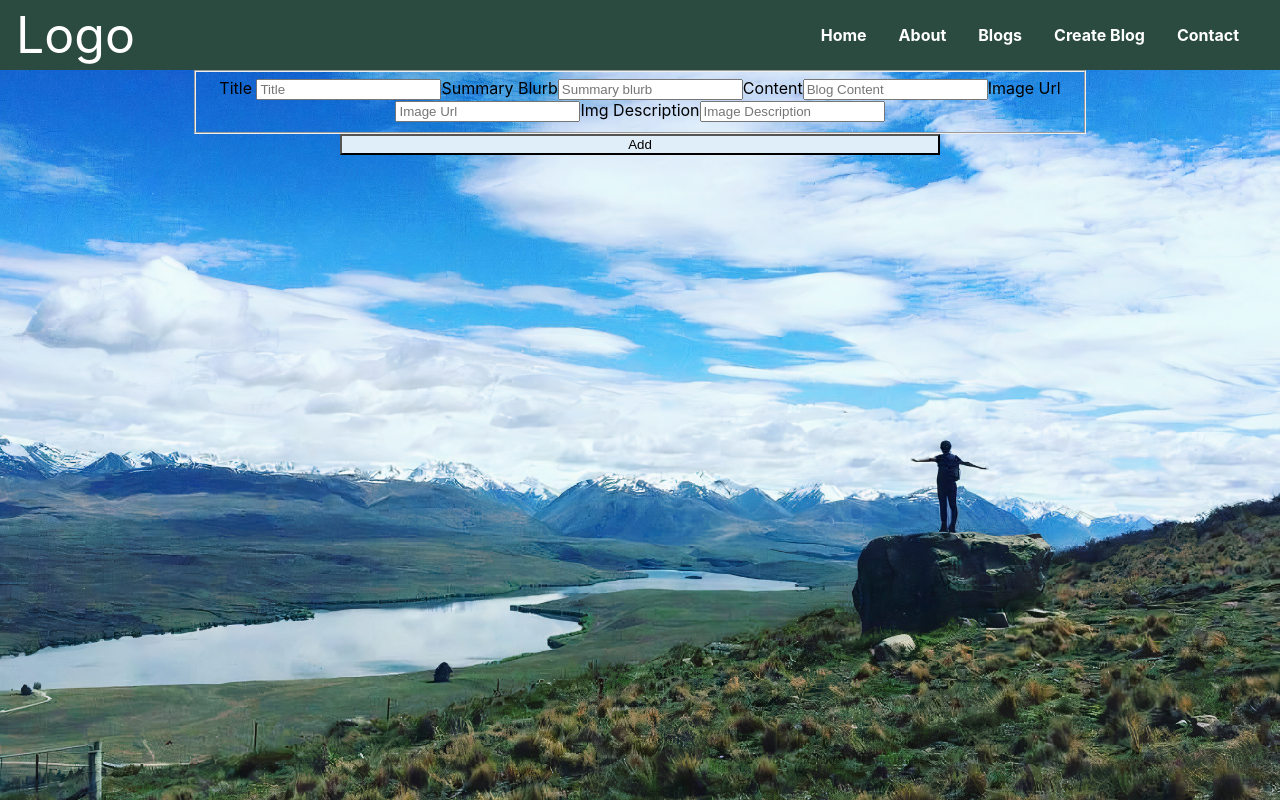
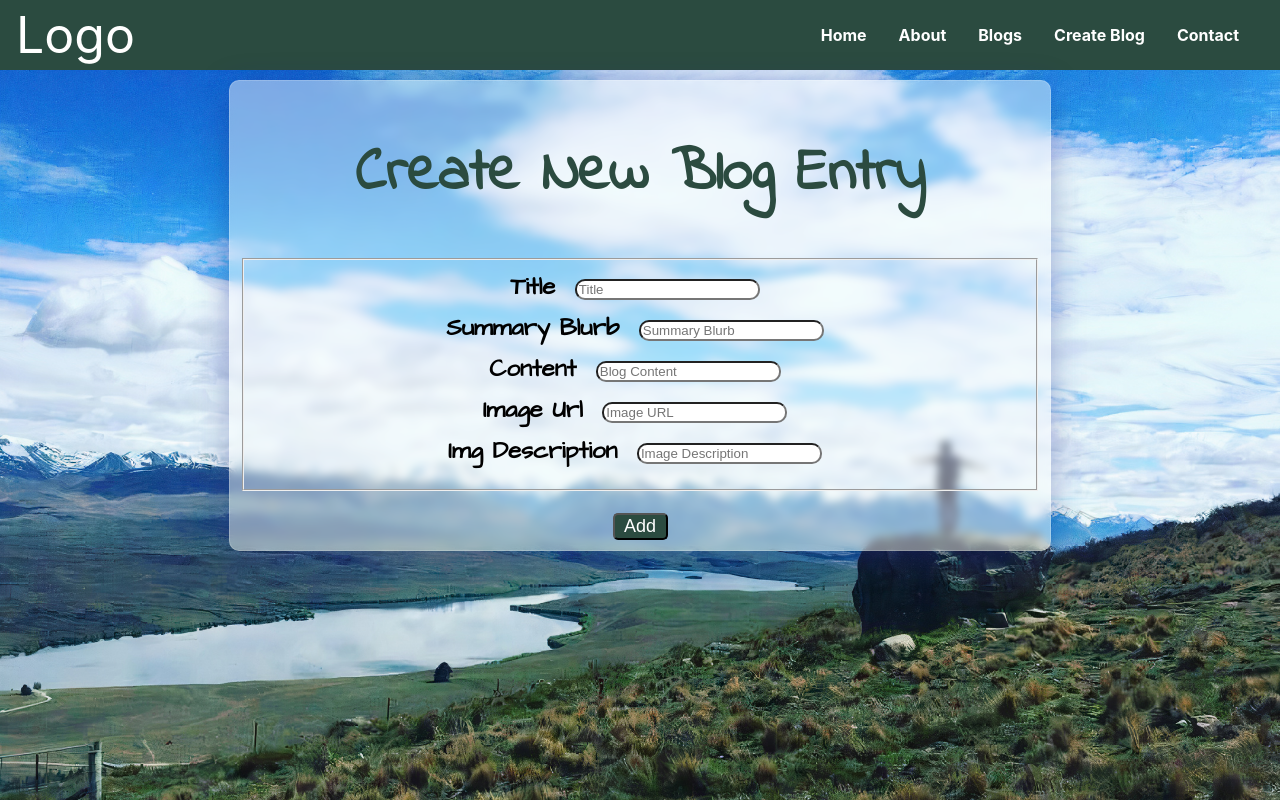
Before and after one commit to GabyC0/blog, a React (Create React App) app in the folder client/: page /create in a window 1280 px wide. Built offline with nearby package versions, Linux system fonts and the light colour scheme; a web font is replaced by a local one.

Commit message:
contact added

```diff
--- a/client/src/App.css
+++ b/client/src/App.css
@@ -36,7 +36,7 @@ body {
   font-size: large;
 }
 
-.blogItem, .about {
+.blogItem, .about, .form, .contactMe{
   background: rgba( 255, 255, 255, 0.45 );
   box-shadow: 0 8px 32px 0 rgba( 31, 38, 135, 0.37 );
   backdrop-filter: blur( 4px );
@@ -51,23 +51,18 @@ body {
   width: 800px;
 }
 
-/* .about {
-  background: rgba( 255, 255, 255, 0.45 );
-  box-shadow: 0 8px 32px 0 rgba( 31, 38, 135, 0.37 );
-  backdrop-filter: blur( 4px );
-  -webkit-backdrop-filter: blur( 4px );
+fieldset {
+  font-size: 1.5rem;
+  font-weight: bolder;
+}
+
+fieldset input {
   border-radius: 10px;
-  border: 1px solid rgba( 255, 255, 255, 0.18 );
-  padding: 10px;
-  margin: 10px auto; */
-  /* font-family: 'Grape Nuts', cursive;
-  font-family: 'Architects Daughter', cursive;
-  font-size:medium;
-  width: 800px;
-} */
+  margin: 10px;
+}
 
 .aboutPar {
- font-size: medium;
+ font-size: 1.25rem;
 }
 
 .navigation {
@@ -93,6 +88,14 @@ button {
 form {
   width: 70%;
   margin: auto;
+}
+
+.createBtn {
+  width: 55px;
+  border-radius: 5px;
+  font-size: large;
+  background-color: #2B4B40;
+  color: white;
 }
 
 .blogposts {
@@ -137,6 +140,7 @@ h1 {
 
 h2 {
   font-family: 'Grape Nuts', cursive;
+  font-size: 36px;
 }
 
 .App {
--- a/client/src/components/BlogList.js
+++ b/client/src/components/BlogList.js
@@ -28,6 +28,7 @@ function BlogList() {
     return (
 
       <div className="blogposts">
+          <h1>Blog List</h1>
           <div className="blogList">
             {blogs.map(blog =>
                 <Link to={`/blogs/${blog.id}`}>
--- a/client/src/components/Contact.js
+++ b/client/src/components/Contact.js
@@ -2,6 +2,26 @@ import React from 'react'
 
 export const Contact = () => {
   return (
-    <div>Contact</div>
+    <div className='contactMe'>
+
+        <form>
+        <h1>Contact Me</h1>
+        <fieldset>
+            <label>First Name</label>
+            <input type="text" id="firstname" name="firstname" placeholder='Your name...'/>
+            <br/>
+            <lable>Last Name</lable>
+            <input type="text" id="lastname" name="lastname" placeholder="Your last name..."/>
+            <br/>
+            <lable>Message</lable>
+            <br/>
+            <textarea id="message" name="message" placeholder="Your message here..." style={{height:'200px', width:'400px'}}></textarea>
+            <br/>
+
+            <input type="Submit" value="Send Message"/>
+        </fieldset>
+
+        </form>
+    </div>
   )
 }
--- a/client/src/components/Create.js
+++ b/client/src/components/Create.js
@@ -74,7 +74,8 @@ const Create = (props) => {
     };
 
     return (
-        <form onSubmit={handleSubmit}>
+        <form className="form" onSubmit={handleSubmit}>
+            <h1>Create New Blog Entry </h1>
             <fieldset>
                 <label>Title </label>
                 <input
@@ -86,16 +87,18 @@ const Create = (props) => {
                     onChange={handleTitleChange}
 
                 />
-                <label>Summary Blurb</label>
+                <br/>
+                <label>Summary Blurb </label>
                 <input
                     type="text"
                     id="add-post-blurb"
-                    placeholder="Summary blurb"
+                    placeholder="Summary Blurb"
                     required
                     value={blog.blurb}
                     onChange={handleBlurbChange}
                 />
-                <label>Content</label>
+                <br/>
+                <label>Content </label>
                 <input
                     type="text"
                     id="add-blog-content"
@@ -104,16 +107,18 @@ const Create = (props) => {
                     value={blog.lastname}
                     onChange={handleContentChange}
                 />
-                <label>Image Url</label>
+                <br/>
+                <label>Image Url </label>
                 <input
                     type="url"
                     id="add-blog-img"
-                    placeholder="Image Url"
+                    placeholder="Image URL"
                     required
                     value={blog.img}
                     onChange={handleImgChange}
                 />
-                <label>Img Description</label>
+                <br/>
+                <label>Img Description </label>
                 <input
                     type="text"
                     id="add-blog-img-description"
@@ -122,8 +127,10 @@ const Create = (props) => {
                     value={blog.alt}
                     onChange={handleAltChange}
                 />
+                <br/>
             </fieldset>
-            <button type="submit">Add</button>
+            <br/>
+            <button className="createBtn" type="submit">Add</button>
         </form>
     );
 };
--- a/client/src/components/IndivBlog.js
+++ b/client/src/components/IndivBlog.js
@@ -25,6 +25,7 @@ export const IndivBlog = () => {
         <div className="blogItem">
             <h3 key={params.blogId}>
                 {blogs.title}
+                <br/>
                 <br/>
                 {blogs.blurb}
                 <br/>
```
